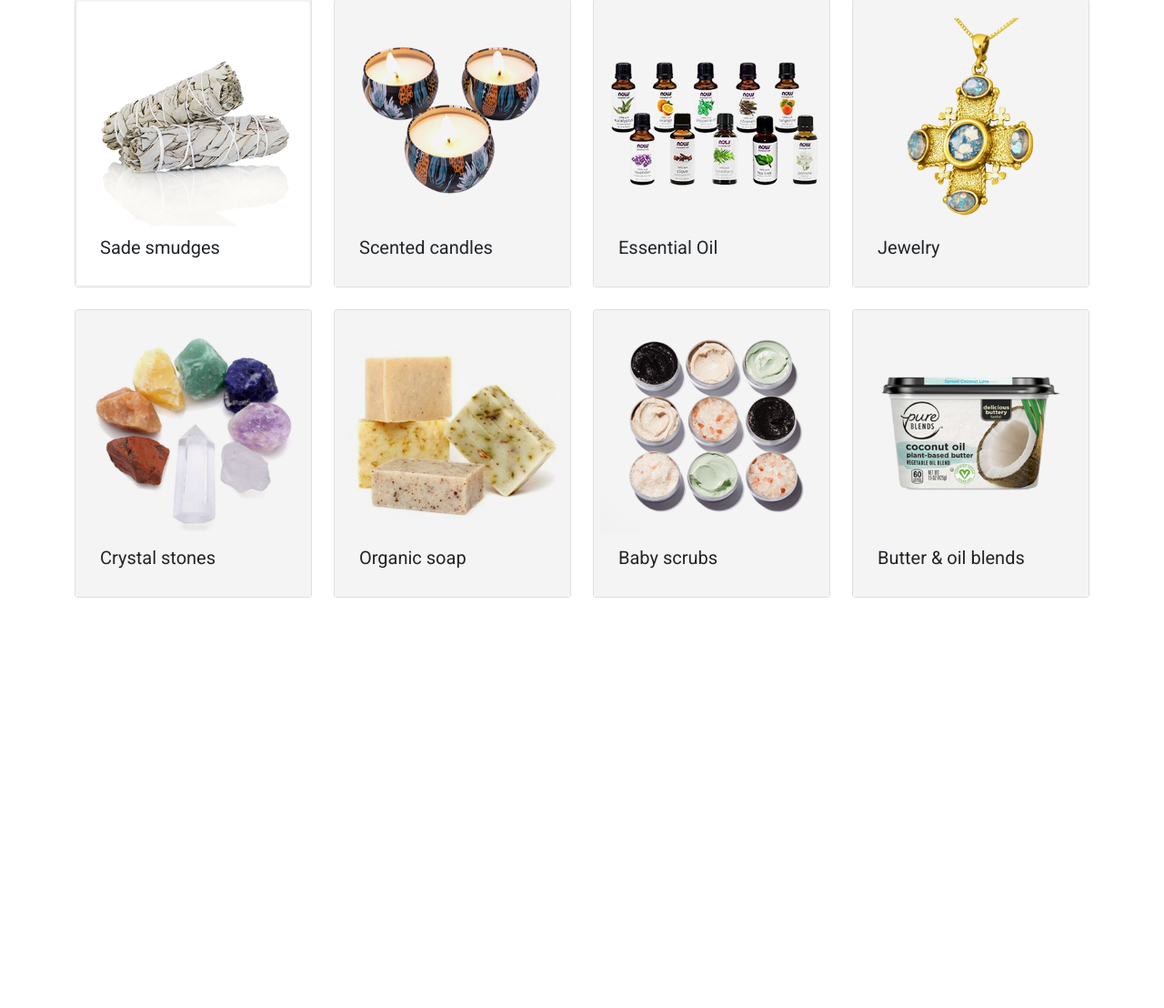
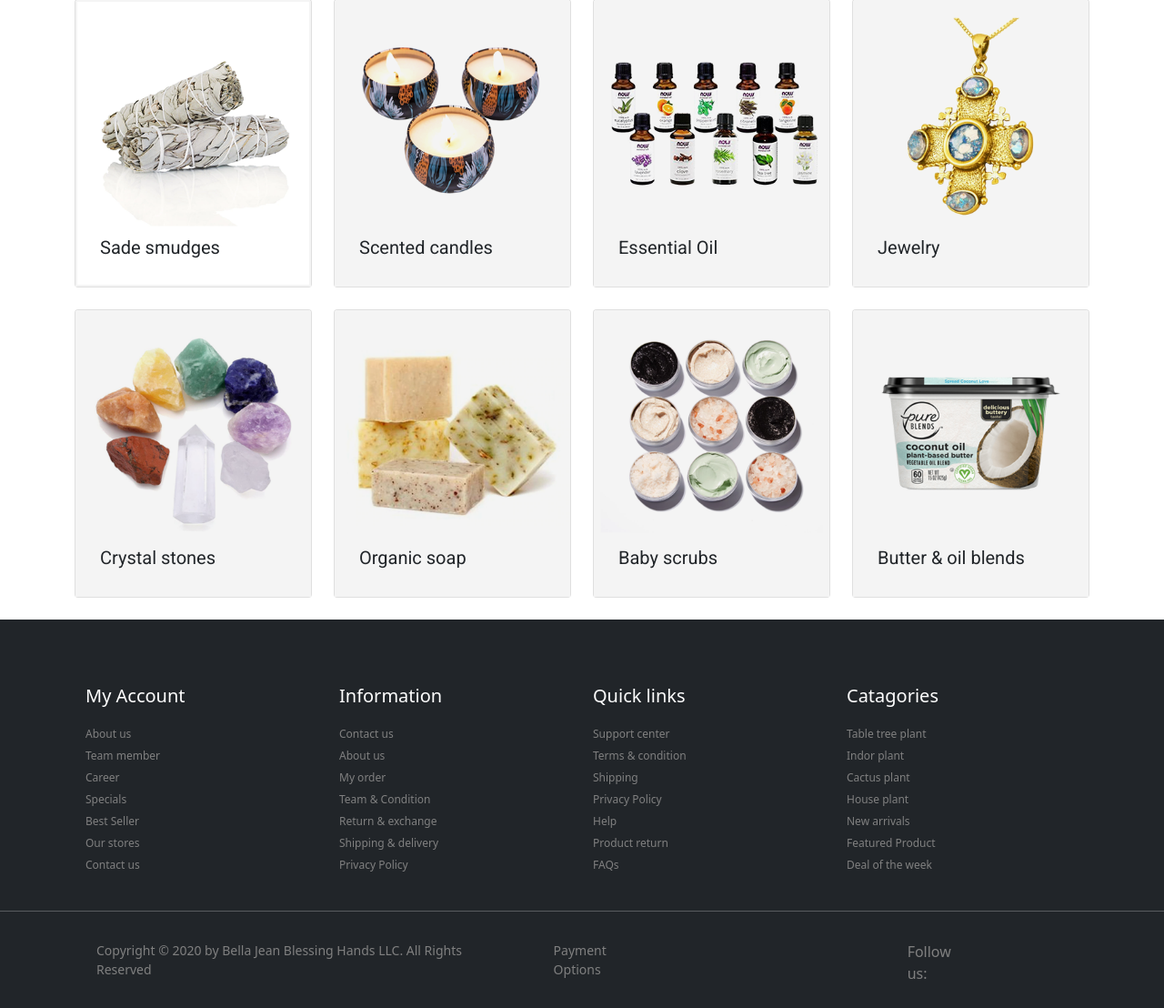
Before and after one commit to shehmirkz/bella-jean, a PHP site: page / in a window 1280 px wide. Shown: the part 1884-2992 px from the top of the page at 91% size. Before the commit the page ends 2541 px from the top, so only its background shows below. Run offline with PHP 8.4, Linux system fonts and the light colour scheme; some libraries are stand-ins or nearby versions.

Commit message:
footer section added

```diff
--- a/index.html
+++ b/index.html
@@ -250,6 +250,182 @@
 
 
 
+        <section class="footer">
+            <!-- Footer -->
+            <footer class="bg-dark text-center text-white pt-5">
+            <!-- Grid container -->
+            <div class="container p-4">
+
+
+
+
+                <!-- Section: Links -->
+                <section class="">
+                <!--Grid row-->
+                <div class="row">
+                    <!--Grid column-->
+                    <div class="col-lg-3 col-md-6 mb-4 mb-md-0 text-start">
+                    <h5 class="pb-2">My Account</h5>
+                    <ul class="list-unstyled mb-0 text-start">
+                        <li>
+                            <a class="text-white text-decoration-none" id="footer-text" href="">About us</a>
+                        </li>
+                        <li>
+                            <a class="text-white text-decoration-none" id="footer-text" href="">Team member</a>
+                        </li>
+                        <li>
+                            <a class="text-white text-decoration-none" id="footer-text" href="">Career</a>
+                        </li>
+                        <li>
+                            <a class="text-white text-decoration-none" id="footer-text" href="">Specials</a>
+                        </li>
+                        <li>
+                            <a class="text-white text-decoration-none" id="footer-text" href="">Best Seller</a>
+                        </li>
+                        <li>
+                            <a class="text-white text-decoration-none" id="footer-text" href="">Our stores</a>
+                        </li>
+                        <li>
+                            <a class="text-white text-decoration-none" id="footer-text" href="">Contact us</a>
+                        </li>
+                    </ul>
+                    </div>
+                    <!--Grid column-->
+
+                    <!--Grid column-->
+                    <div class="col-lg-3 col-md-6 mb-4 mb-md-0 text-start">
+                        <h5 class="pb-2">Information</h5>
+                        <ul class="list-unstyled mb-0 text-start">
+                            <li>
+                                <a class="text-white text-decoration-none" id="footer-text" href="">Contact us</a>
+                            </li>
+                            <li>
+                                <a class="text-white text-decoration-none" id="footer-text" href="">About us</a>
+                            </li>
+                            <li>
+                                <a class="text-white text-decoration-none" id="footer-text" href="">My order</a>
+                            </li>
+                            <li>
+                                <a class="text-white text-decoration-none" id="footer-text" href="">Team & Condition</a>
+                            </li>
+                            <li>
+                                <a class="text-white text-decoration-none" id="footer-text" href="">Return & exchange</a>
+                            </li>
+                            <li>
+                                <a class="text-white text-decoration-none" id="footer-text" href="">Shipping & delivery</a>
+                            </li>
+                            <li>
+                                <a class="text-white text-decoration-none" id="footer-text" href="">Privacy Policy</a>
+                            </li>
+                        </ul>
+                        </div>
+                    <!--Grid column-->
+
+                    <!--Grid column-->
+                    <div class="col-lg-3 col-md-6 mb-4 mb-md-0 text-start">
+                        <h5 class="pb-2">Quick links</h5>
+                        <ul class="list-unstyled mb-0 text-start">
+                            <li>
+                                <a class="text-white text-decoration-none" id="footer-text" href="">Support center</a>
+                            </li>
+                            <li>
+                                <a class="text-white text-decoration-none" id="footer-text" href="">Terms & condition</a>
+                            </li>
+                            <li>
+                                <a class="text-white text-decoration-none" id="footer-text" href="">Shipping</a>
+                            </li>
+                            <li>
+                                <a class="text-white text-decoration-none" id="footer-text" href="">Privacy Policy</a>
+                            </li>
+                            <li>
+                                <a class="text-white text-decoration-none" id="footer-text" href="">Help</a>
+                            </li>
+                            <li>
+                                <a class="text-white text-decoration-none" id="footer-text" href="">Product return</a>
+                            </li>
+                            <li>
+                                <a class="text-white text-decoration-none" id="footer-text" href="">FAQs</a>
+                            </li>
+                        </ul>
+                        </div>
+                    <!--Grid column-->
+
+                    <!--Grid column-->
+                    <div class="col-lg-3 col-md-6 mb-4 mb-md-0 text-start">
+                        <h5 class="pb-2">Catagories</h5>
+                        <ul class="list-unstyled mb-0 text-start">
+                            <li>
+                                <a class="text-white text-decoration-none" id="footer-text" href="">Table tree plant</a>
+                            </li>
+                            <li>
+                                <a class="text-white text-decoration-none" id="footer-text" href="">Indor plant</a>
+                            </li>
+                            <li>
+                                <a class="text-white text-decoration-none" id="footer-text" href="">Cactus plant</a>
+                            </li>
+                            <li>
+                                <a class="text-white text-decoration-none" id="footer-text" href="">House plant</a>
+                            </li>
+                            <li>
+                                <a class="text-white text-decoration-none" id="footer-text" href="">New arrivals</a>
+                            </li>
+                            <li>
+                                <a class="text-white text-decoration-none" id="footer-text" href="">Featured Product</a>
+                            </li>
+                            <li>
+                                <a class="text-white text-decoration-none" id="footer-text" href="">Deal of the week</a>
+                            </li>
+                        </ul>
+                        </div>
+                    <!--Grid column-->
+                </div>
+                <!--Grid row-->
+                </section>
+                <!-- Section: Links -->
+            </div>
+            <!-- Grid container -->
+
+            <!-- Copyright -->
+            <hr>
+            <div class=" container text-start p-3 bg-dark d-flex">
+                <p class="footer-copywrite">Copyright © 2020 by Bella Jean Blessing Hands LLC. All Rights Reserved</p>
+
+                <p class="footer-copywrite ms-sm-0 ms-md-3 ms-lg-5 me-sm-0 me-md-3 me-lg-5">Payment Options</p>
+
+                <i class="icon-symbols" id="footer-icon"></i>
+                <i class="icon-credit-card" id="footer-icon"></i>
+                <i class="icon-money" id="footer-icon"></i>
+                <i class="icon-credit-card-1" id="footer-icon"></i>
+            <div class="copywright-bar">
+                <p class="footer-copywrite-b">Follow us:</p>
+
+                <i class="icon-facebook" id="footer-icon-b"></i>
+                <i class="icon-twitter" id="footer-icon-b"></i>
+                <i class="icon-pinterest-circular-logo-symbol" id="footer-icon-b"></i>
+                <i class="icon-youtube" id="footer-icon-b"></i>
+                <i class="icon-instagram" id="footer-icon-b"></i>
+
+            </div>
+
+
+
+            </div>
+            <!-- Copyright -->
+            </footer>
+            <!-- Footer -->
+        </section>
+
+
+
+
+
+
+
+
+
+
+
+
 
 
 
--- a/style.css
+++ b/style.css
@@ -211,6 +211,43 @@
     font-size: 20px;
 }
 
+#footer-text {
+    color: gray !important;
+    font-size: 12px;
+}
+
+#footer-text:hover {
+    color: #748a53 !important;
+}
+
+.footer-copywrite {
+    font-size: 14px;
+    color: gray !important;
+    margin-left: 20px;
+}
+
+.footer-copywrite-b {
+    color: gray !important;
+    margin: 0 20px 0 110px;
+}
+
+#footer-icon {
+    color: gray !important;
+    font-size: 22px;
+    margin-right: 30px;
+}
+
+#footer-icon-b {
+    color: gray !important;
+    margin-right: 22px;
+}
+#footer-icon-b:hover {
+    color: #748a53 !important;
+}
+
+.copywright-bar {
+    display: flex;
+}
 
 
 
```
Also changed, not shown: other parts of style.css (+34 -0 lines), learning.js (added, +21 -0 lines), credit-card-_1_.svg (added), credit-card.svg (added), money.svg (added), symbols.svg (added).
